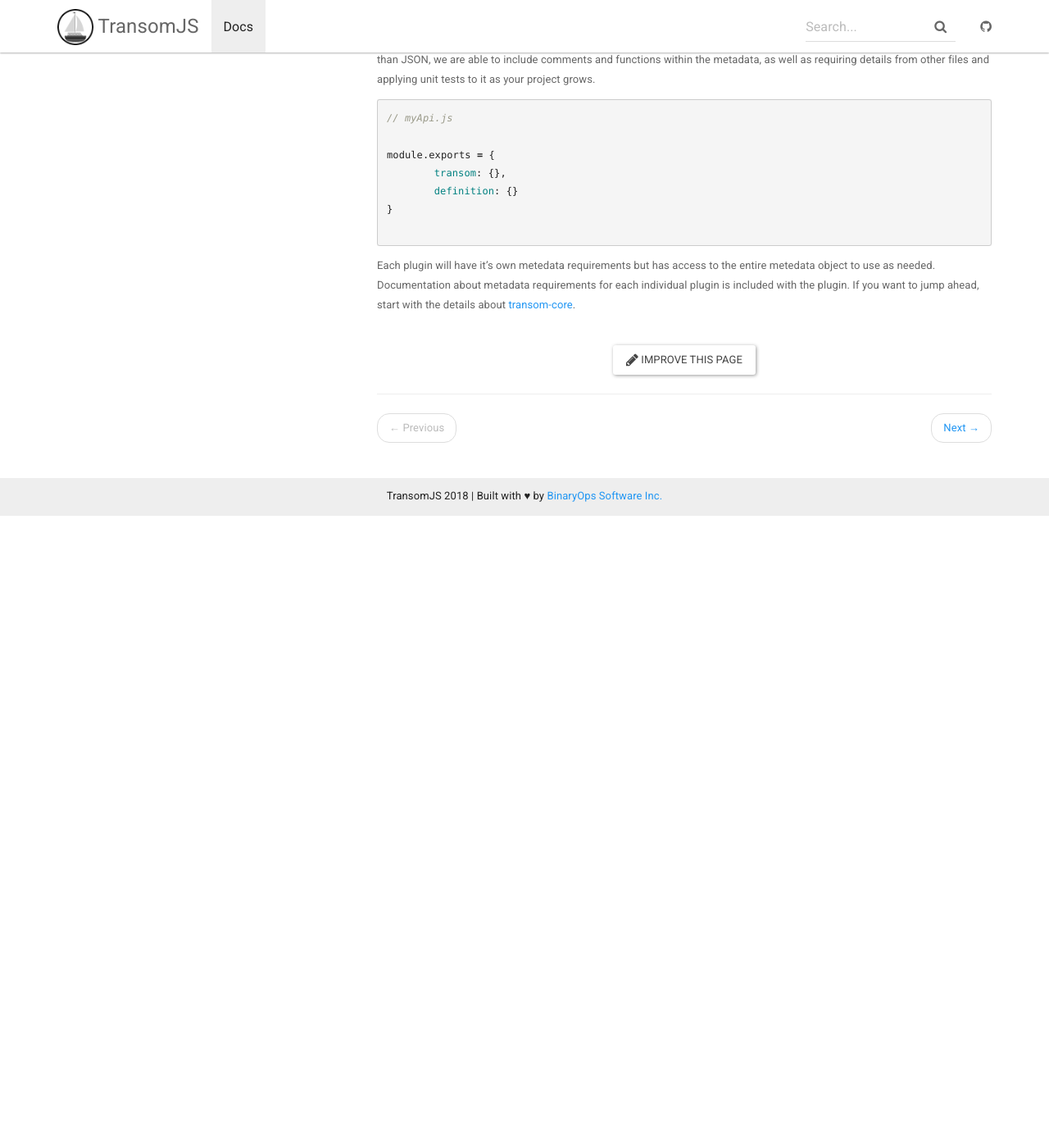
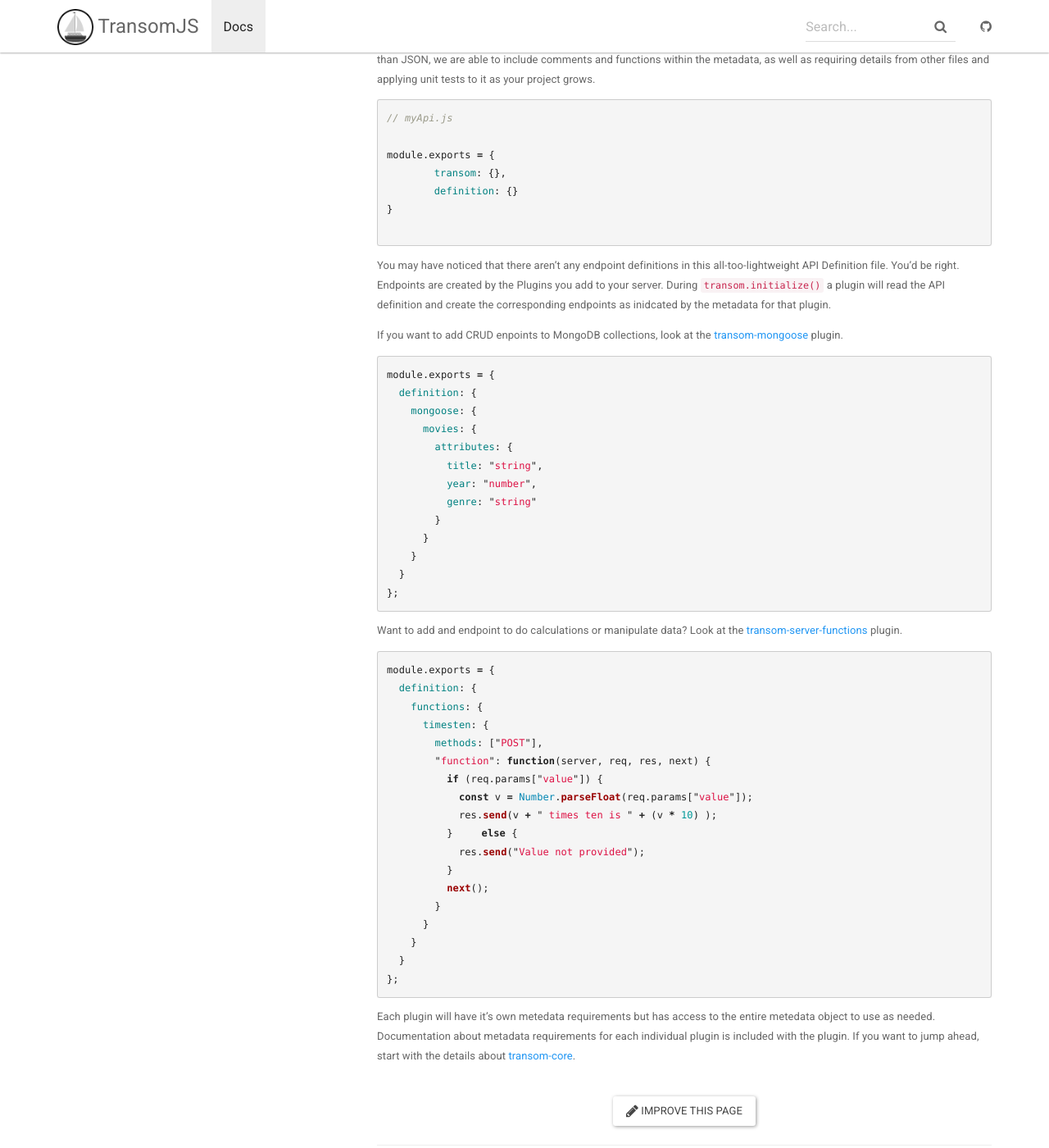
Before and after one commit to transomjs/transomjs.github.io, a Jekyll site: the page built from _docs/index.md, in a window 1280 px wide and 1400 px high, scrolled down 1393 px. Shown: the whole window at 82% size. Built offline with Jekyll 4.4.1, drawn with Linux system fonts in a browser that asks for light colours; nearby versions of some CDN libraries; before the commit the page ends 2023 px from its top, so only the background shows below that; some of the changed text lies outside the part shown.

Commit message:
adding details

````diff
--- a/_docs/index.md
+++ b/_docs/index.md
@@ -53,7 +53,7 @@
 });
 ```
 
-### Write your metadata
+### Write your API Definition
 In the above example, we talked about requiring your API definition. Now we're going to provide an example of a simple api definition file. It's quite simply a JavaScript object that has the following structure. Properties in the `transom` node are used to configure transom-core, and properties in the `definition` node are used by the various plugins. By using JavaScript, rather than JSON, we are able to include comments and functions within the metadata, as well as requiring details from other files and applying unit tests to it as your project grows.
 
 ```javascript
@@ -65,5 +65,44 @@
 }
 
 ```
+You may have noticed that there aren't any endpoint definitions in this all-too-lightweight API Definition file. You'd be right. Endpoints are created by the Plugins you add to your server. During `transom.initialize()` a plugin will read the API definition and create the corresponding endpoints as inidcated by the metadata for that plugin.
 
+If you want to add CRUD enpoints to MongoDB collections, look at the [transom-mongoose](/docs/transom-mongoose/) plugin.
+```javascript
+module.exports = {
+  definition: {
+    mongoose: {
+      movies: {
+        attributes: {
+          title: "string",
+          year: "number",
+          genre: "string"
+        }
+      }
+    }
+  }
+};
+```
+
+Want to add and endpoint to do calculations or manipulate data? Look at the [transom-server-functions](/docs/transom-server-functions/) plugin.
+```javascript
+module.exports = {
+  definition: {
+    functions: {
+      timesten: {
+        methods: ["POST"],
+        "function": function(server, req, res, next) {
+          if (req.params["value"]) {
+            const v = Number.parseFloat(req.params["value"]);
+            res.send(v + " times ten is " + (v * 10) );
+          }	else {
+            res.send("Value not provided");
+          }
+          next();
+        }
+      }
+    }
+  }
+};
+```
 Each plugin will have it's own metedata requirements but has access to the entire metedata object to use as needed. Documentation about metadata requirements for each individual plugin is included with the plugin. If you want to jump ahead, start with the details about [transom-core](/docs/transom-core/).
````
